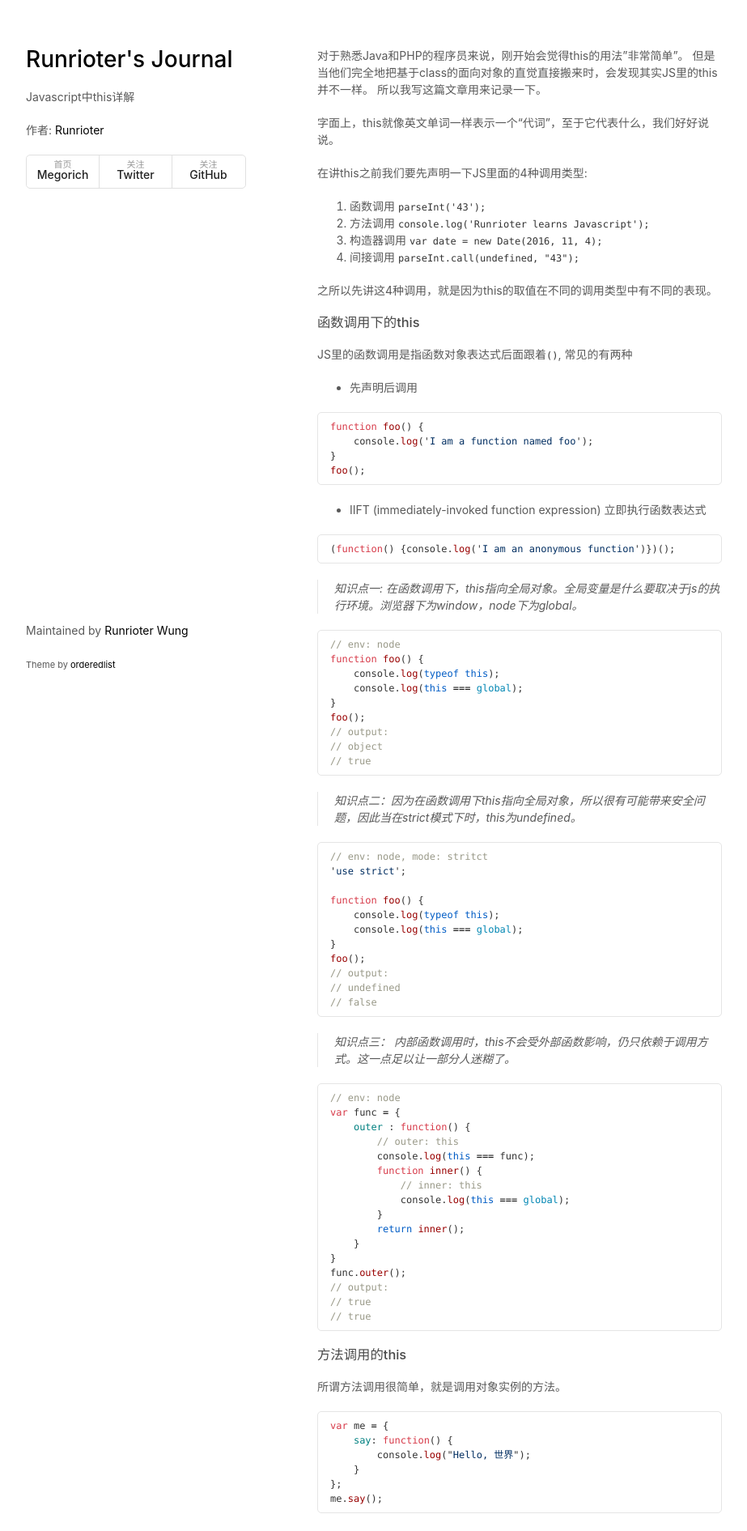
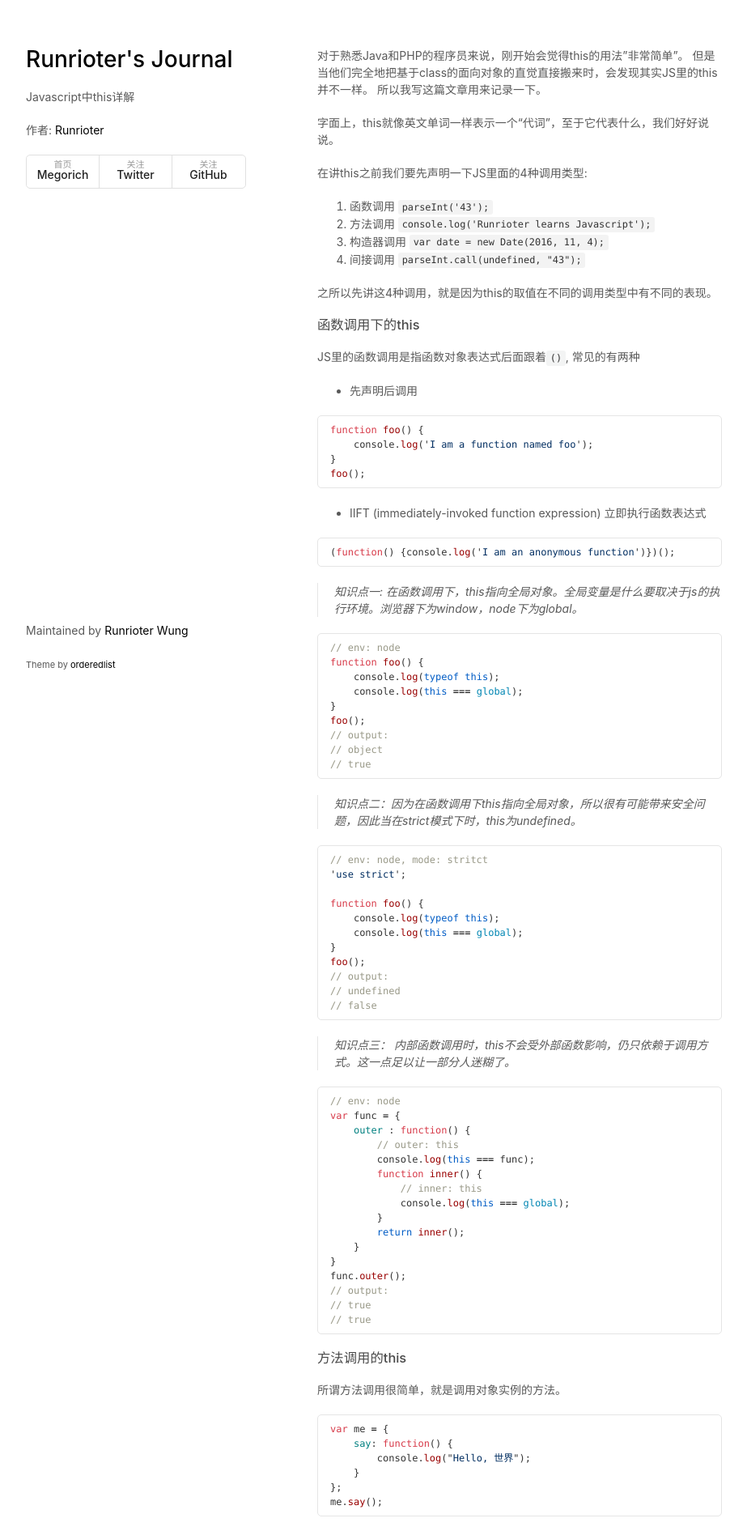
Before and after one commit to Runrioter/Runrioter.github.io, a Jekyll site: the page built from _posts/2016-12-04-this-in-javascript.md, in a window 1280 px wide. Shown: the top 1891 px of the page at 81% size, without its empty margins (178-1101 px from the left). Built offline with Jekyll 4.4.1, drawn with Linux system fonts in a browser that asks for light colours.

Commit message:
feat: Support inline code

```diff
--- a/assets/css/styles.css
+++ b/assets/css/styles.css
@@ -270,3 +270,11 @@ footer {
     color:#444;
   }
 }
+
+code.highlighter-rouge {
+  padding: .2em .4em;
+  margin: 0;
+  font-size: 85%;
+  background-color: rgba(27,31,35,.05);
+  border-radius: 3px;
+}
```
